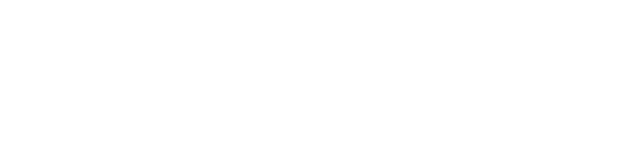
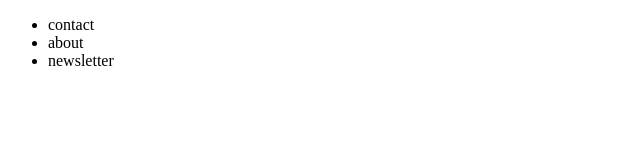
Before and after one commit to Tomilola662/learning-git, a plain HTML site: page index.html in a window 1280 px wide. Shown: the whole page, without its empty margins (0-640 px from the left). Drawn offline with Linux system fonts and the light colour scheme.

Commit message:
added footer

```diff
--- a/index.html
+++ b/index.html
@@ -5,5 +5,13 @@
     <meta name="viewport" content="width=device-width, initial-scale=1.0" />
     <title>Document</title>
   </head>
-  <body></body>
+  <body>
+    <footer>
+      <ul>
+        <li>contact</li>
+        <li>about</li>
+        <li>newsletter</li>
+      </ul>
+    </footer>
+  </body>
 </html>
```
